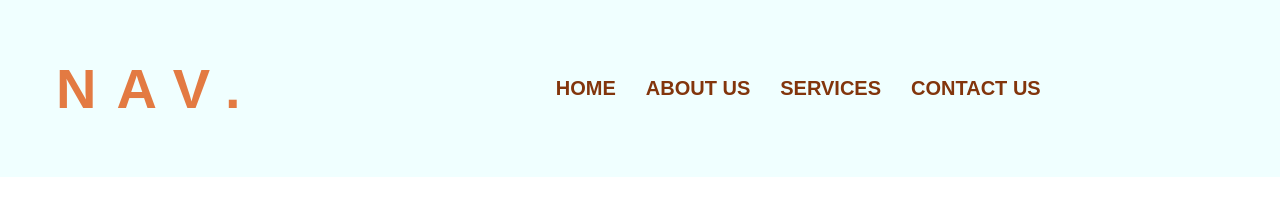
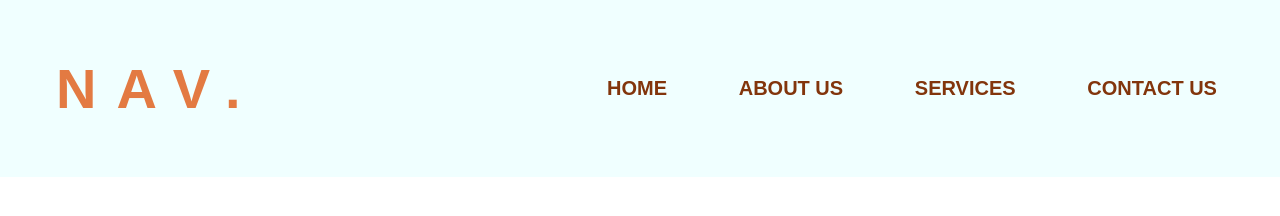
Before and after one commit to xaviguasch/tfcp-mod-5-rd-rdc-19-responsive-navigation, a plain HTML site: page index.html in a window 1280 px wide. Drawn offline with Linux system fonts and the light colour scheme.

Commit message:
refactored previous solution

```diff
--- a/style.css
+++ b/style.css
@@ -51,19 +51,25 @@ body {
   align-items: center;
 }
 
+.title {
+  margin-right: 0.25em;
+}
+
 .links {
   margin: 0 auto;
   display: flex;
   flex-direction: column;
-  justify-content: center;
-  align-items: center;
+  justify-content: space-between;
 }
 
-@media (min-width: 600px) {
+@media (min-width: 1000px) {
   .nav {
     flex-direction: row;
+    justify-content: space-between;
   }
   .links {
     flex-direction: row;
+    margin-right: 3em;
+    max-width: 50%;
   }
 }
```
